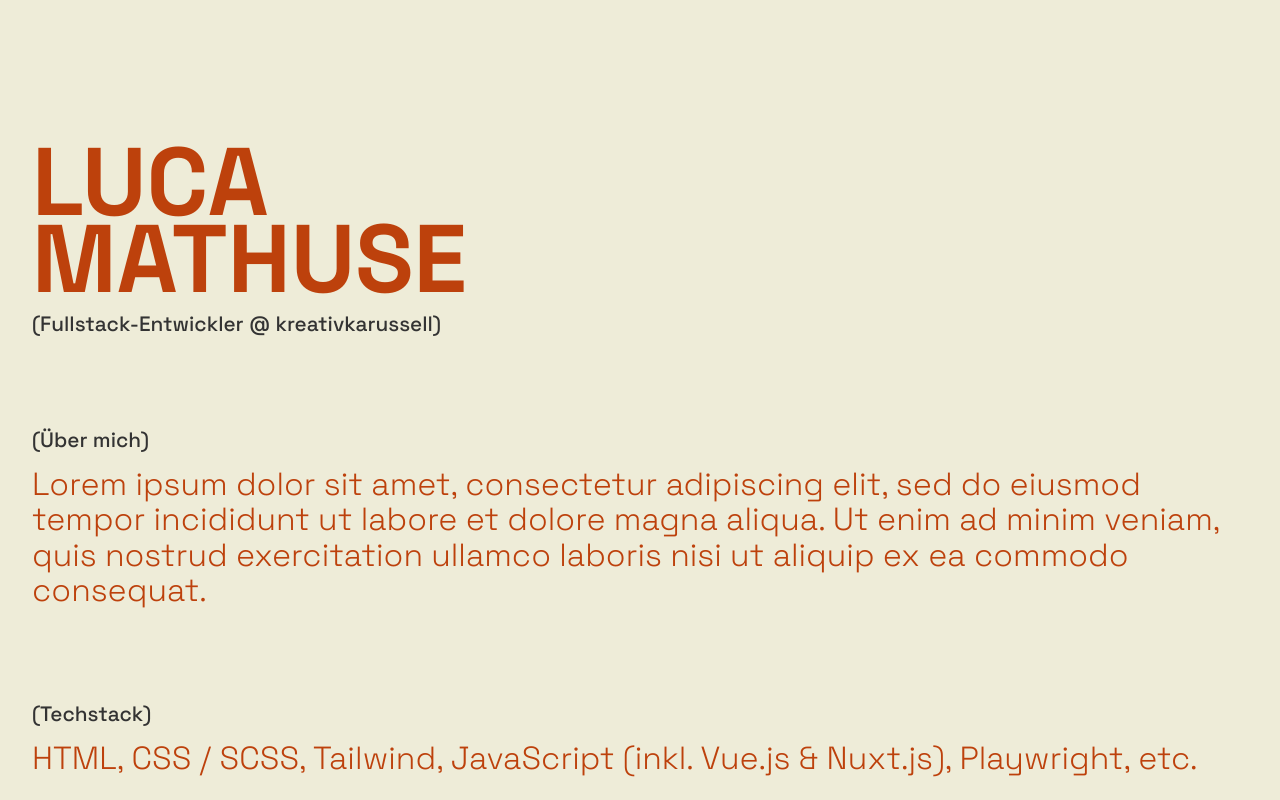
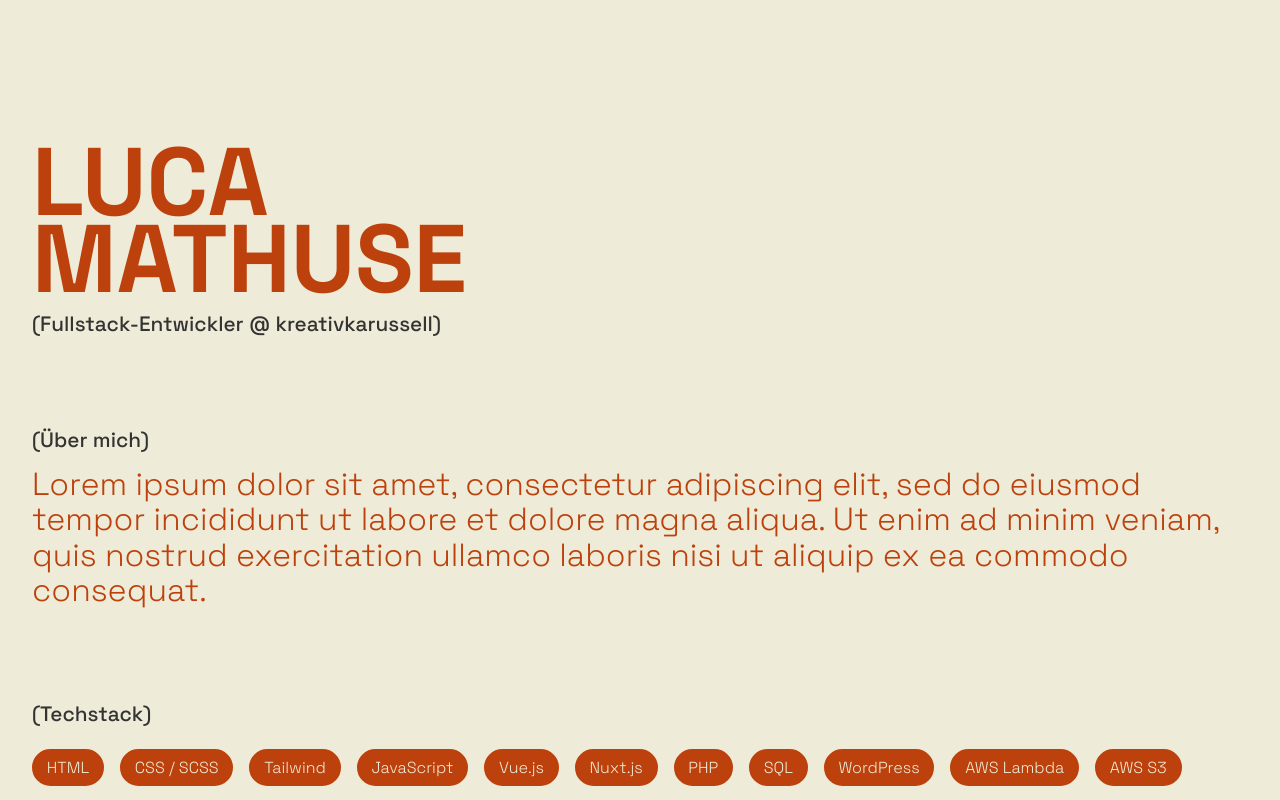
Before and after one commit to lucamathuse/portfolio, a Nuxt app: page / in a window 1280 px wide. Shown: the top 800 px of the page. Built offline with nearby package versions, Linux system fonts and the light colour scheme.

Commit message:
Added techstack component

```diff
--- a/app/app.vue
+++ b/app/app.vue
@@ -9,14 +9,7 @@
         Lorem ipsum dolor sit amet, consectetur adipiscing elit, sed do eiusmod tempor incididunt ut labore et dolore magna aliqua. Ut enim ad minim veniam, quis nostrud exercitation ullamco laboris nisi ut aliquip ex ea commodo consequat.
       </template>
     </Text>
-    <Text id="techstack">
-      <template v-slot:title>
-        (Techstack)
-      </template>
-      <template v-slot:text>
-        HTML, CSS / SCSS, Tailwind, JavaScript (inkl. Vue.js & Nuxt.js), Playwright, etc.
-      </template>
-    </Text>
+    <Stack>(Techstack)</Stack>
     <Accordion id="projekte">(Projekte)</Accordion>
     <Contact>(Kontakt)</Contact>
     <Footer></Footer>
--- a/app/assets/css/main.css
+++ b/app/assets/css/main.css
@@ -3,7 +3,7 @@
 @import "./typo.css";
 @import "./vars.css";
 
-@custom-variant dark (&:where(.dark, .dark *));
+
 
 body {
     @apply bg-primary dark:bg-secondary
--- a/app/assets/css/typo.css
+++ b/app/assets/css/typo.css
@@ -106,6 +106,9 @@ span{
     width: fit-content;
     @apply text-secondary dark:text-primary border-2 border-secondary dark:border-primary rounded-full
 }
+.badge span{
+  @apply text-primary dark:text-secondary border-2 border-secondary dark:border-primary rounded-full bg-secondary dark:bg-primary
+}
 .footer a{
     font-size: 1rem;
     font-family: 'Space Grotesk';
--- /dev/null
+++ b/app/assets/data/techstack.json
@@ -0,0 +1,3 @@
+{
+  "stack": ["HTML", "CSS / SCSS", "Tailwind", "JavaScript", "Vue.js", "Nuxt.js", "PHP", "SQL", "WordPress", "AWS Lambda", "AWS S3"]
+}
--- /dev/null
+++ b/app/components/Stack.vue
@@ -0,0 +1,25 @@
+<template>
+  <div class="wrapper my-24 flex flex-col gap-6">
+    <div class="title">
+      <h2>
+        <slot></slot>
+      </h2>
+    </div>
+    <div class="badge flex flex-row flex-wrap gap-2 md:gap-4">
+      <span v-for="stack in techstack.stack">{{ stack }}</span>
+    </div>
+  </div>
+</template>
+
+<script>
+export default {
+  data() {
+    return {
+      techstack: []
+    }
+  },
+  async created() {
+    this.techstack = await import('../assets/data/techstack.json').then(m => m.default || m)
+  }
+}
+</script>
```
